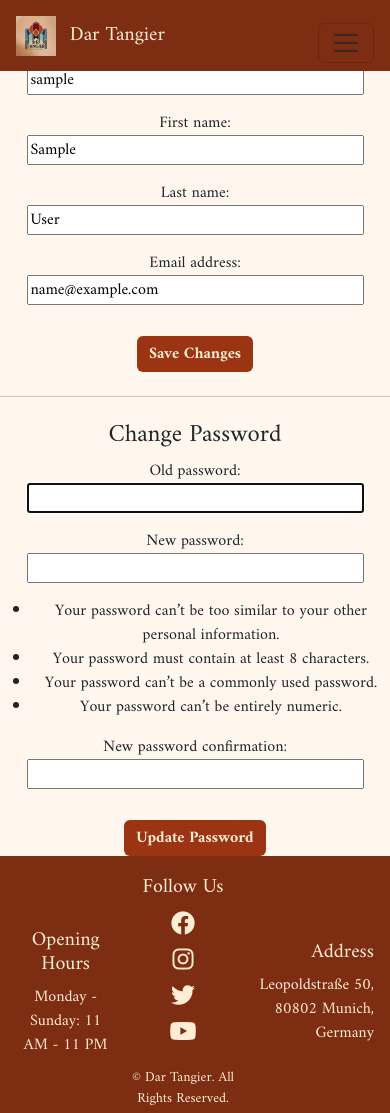
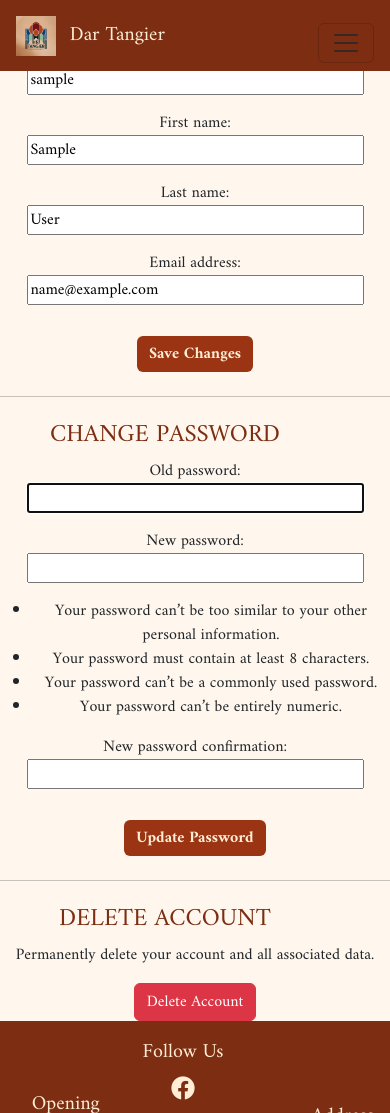
Before and after one commit to BilalEssafi1/dar-tangier-project, a Django app: page /profile/ in a window 390 px wide. Run offline with Django 4.2, Linux system fonts and the light colour scheme; the visitor is signed in with stand-in values (Sample User, id 1); some libraries are stand-ins or nearby versions.

Commit message:
Add user account deletion functionality

```diff
--- a/static/assets/css/styles.css
+++ b/static/assets/css/styles.css
@@ -179,12 +179,16 @@ section {
 }
 
 @media (max-width: 768px) {
-    .intro-container {
+    .intro-container,
+    .get-in-touch-container,
+    .featured-dishes {
         min-height: auto;
         height: auto;
     }
 
-    .intro-section {
+    .intro-container,
+    .get-in-touch-container,
+    .featured-dishes {
         flex-direction: column;
     }
 }
@@ -206,16 +210,7 @@ section {
     margin: 0;
 }
 
-@media (max-width: 768px) {
-    .featured-dishes-container {
-        min-height: auto;
-        height: auto;
-    }
 
-    .featured-dishes {
-        flex-direction: column;
-    }
-}
 /* Style for the Get in touch container */
 
 .get-in-touch-container {
--- a/templates/account/profile.html
+++ b/templates/account/profile.html
@@ -16,12 +16,19 @@
         <hr class="my-4">
 
         <!-- Password Change Form -->
-        <h2>{% trans "Change Password" %}</h2>
+        <h2 class="text-uppercase intro-section">{% trans "Change Password" %}</h2>
         <form method="POST">
             {% csrf_token %}
             {{ password_form.as_p }}
             <button type="submit" class="btn btn-primary btn-mahagony">{% trans "Update Password" %}</button>
         </form>
+
+        <hr class="my-4">
+
+        <!-- Delete User Account -->
+        <h2 class="text-uppercase intro-section">{% trans "Delete Account" %}</h2>
+        <p>{% trans "Permanently delete your account and all associated data." %}</p>
+        <a href="{% url 'delete_account' %}" class="btn btn-danger">{% trans "Delete Account" %}</a>
     </div>
 </div>
 {% endblock %}
--- a/website/urls.py
+++ b/website/urls.py
@@ -12,6 +12,7 @@ urlpatterns = [
     path('reservation/<int:reservation_id>/update/', views.update_reservation, name='update_reservation'),
     path('reservation/<int:reservation_id>/delete/', views.delete_reservation, name='delete_reservation'),
     path('profile/', views.profile, name='profile'),
+    path("profile/delete-account/", views.delete_account, name="delete_account"),
     path("accounts/", include("allauth.urls")),
     path('summernote/', include('django_summernote.urls'))
     ]
--- a/website/views.py
+++ b/website/views.py
@@ -9,6 +9,7 @@ from django.http import HttpResponseRedirect
 from django.urls import reverse
 from django.contrib import messages
 from django.contrib.auth.forms import UserChangeForm
+from django.contrib.auth import logout
 
 # Create your views here.
 
@@ -92,3 +93,14 @@ def profile(request):
         'user_form': user_form,
         'password_form': password_form,
     })
+
+# Delete Account
+@login_required
+def delete_account(request):
+    if request.method == "POST":
+        user = request.user
+        logout(request)
+        user.delete()
+        messages.success(request, "Your account has been deleted.")
+        return redirect("index")
+    return render(request, "account/confirm_delete_account.html")
```
Also changed, not shown: templates/account/confirm_delete_account.html (added, +18 -0 lines).
